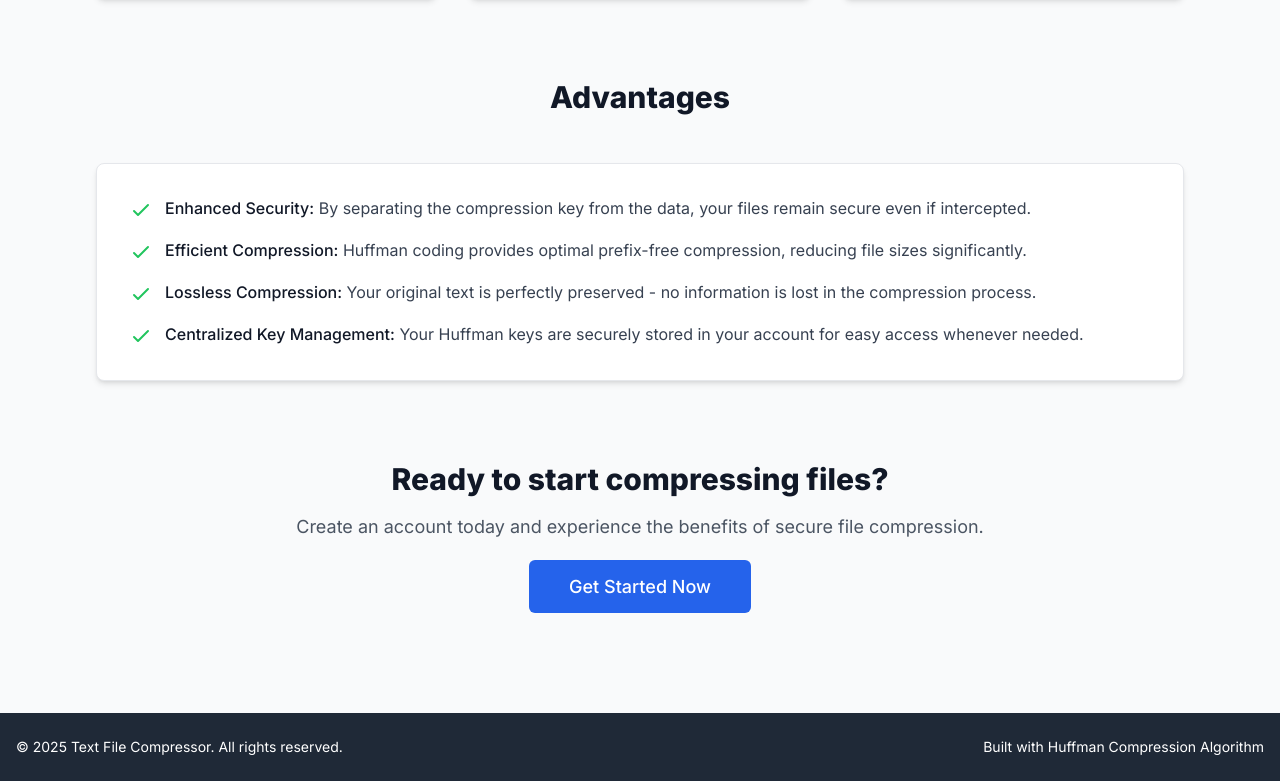
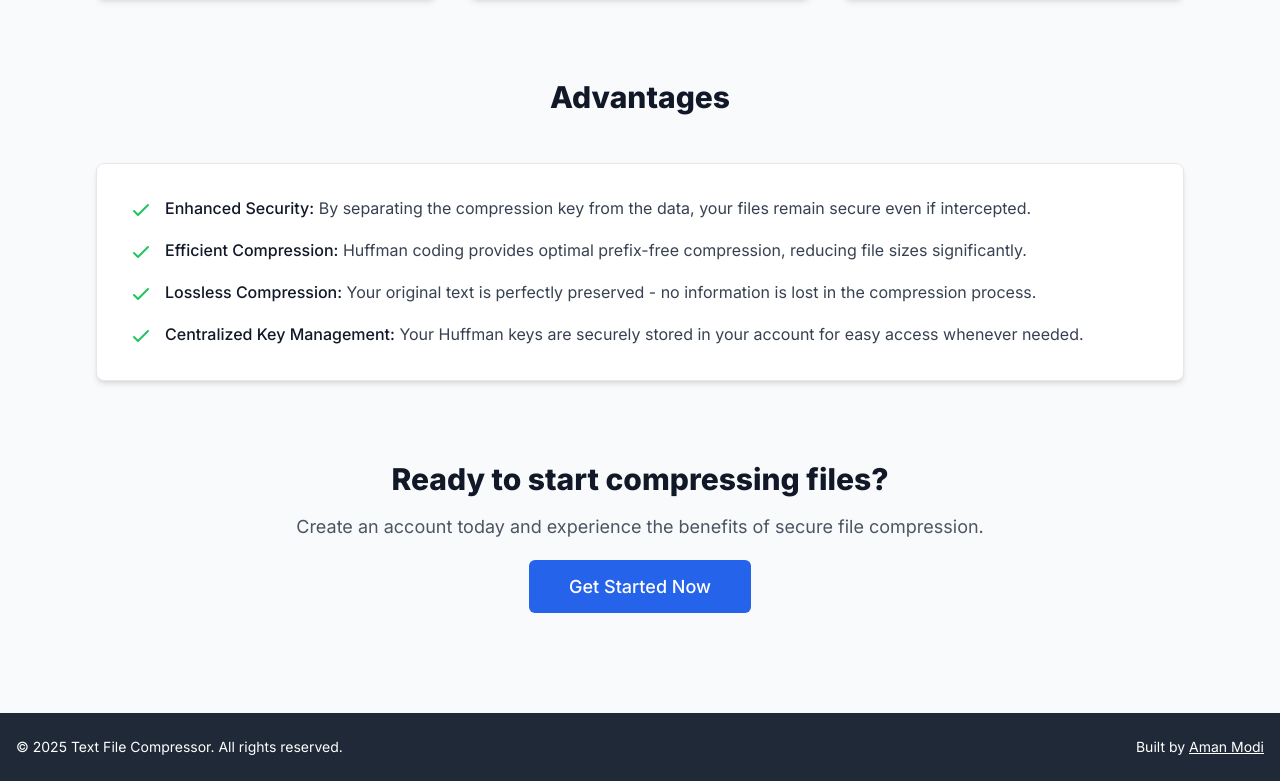
Before and after one commit to amanmodiii/File-compressor, a Next.js app in the folder frontend/: page / in a window 1280 px wide. Shown: the part 867-1648 px from the top of the page. Built offline with nearby package versions, Linux system fonts and the light colour scheme; no server answers.

Commit message:
Added profile URL to footer

```diff
--- a/frontend/components/Footer.tsx
+++ b/frontend/components/Footer.tsx
@@ -11,7 +11,7 @@ const Footer = () => {
                         </p>
                     </div>
                     <div className="text-sm">
-                        <p>Built with Huffman Compression Algorithm</p>
+                        <p>Built by <a href="https://github.com/amanmodiii" className="underline">Aman Modi</a></p>
                     </div>
                 </div>
             </div>
```
